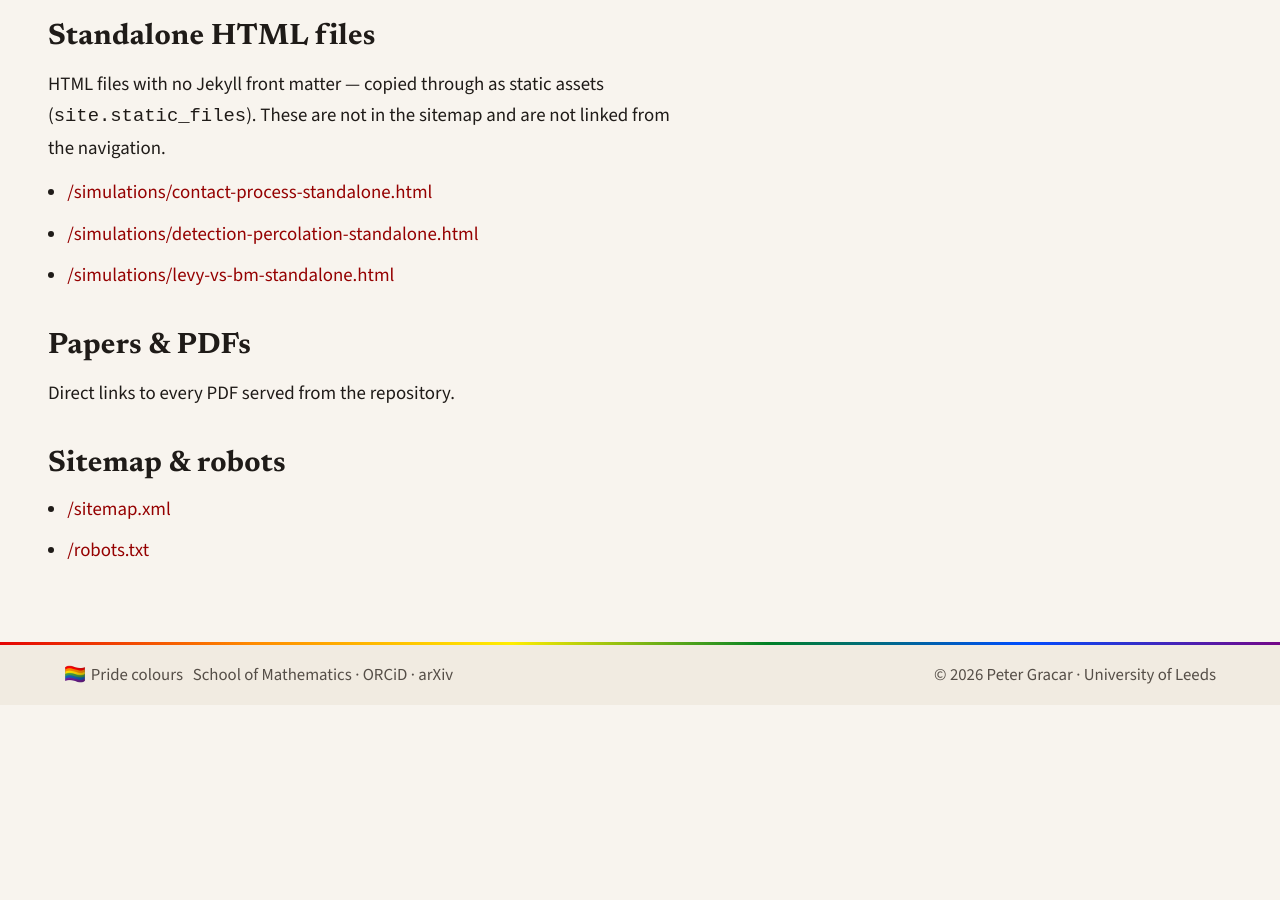
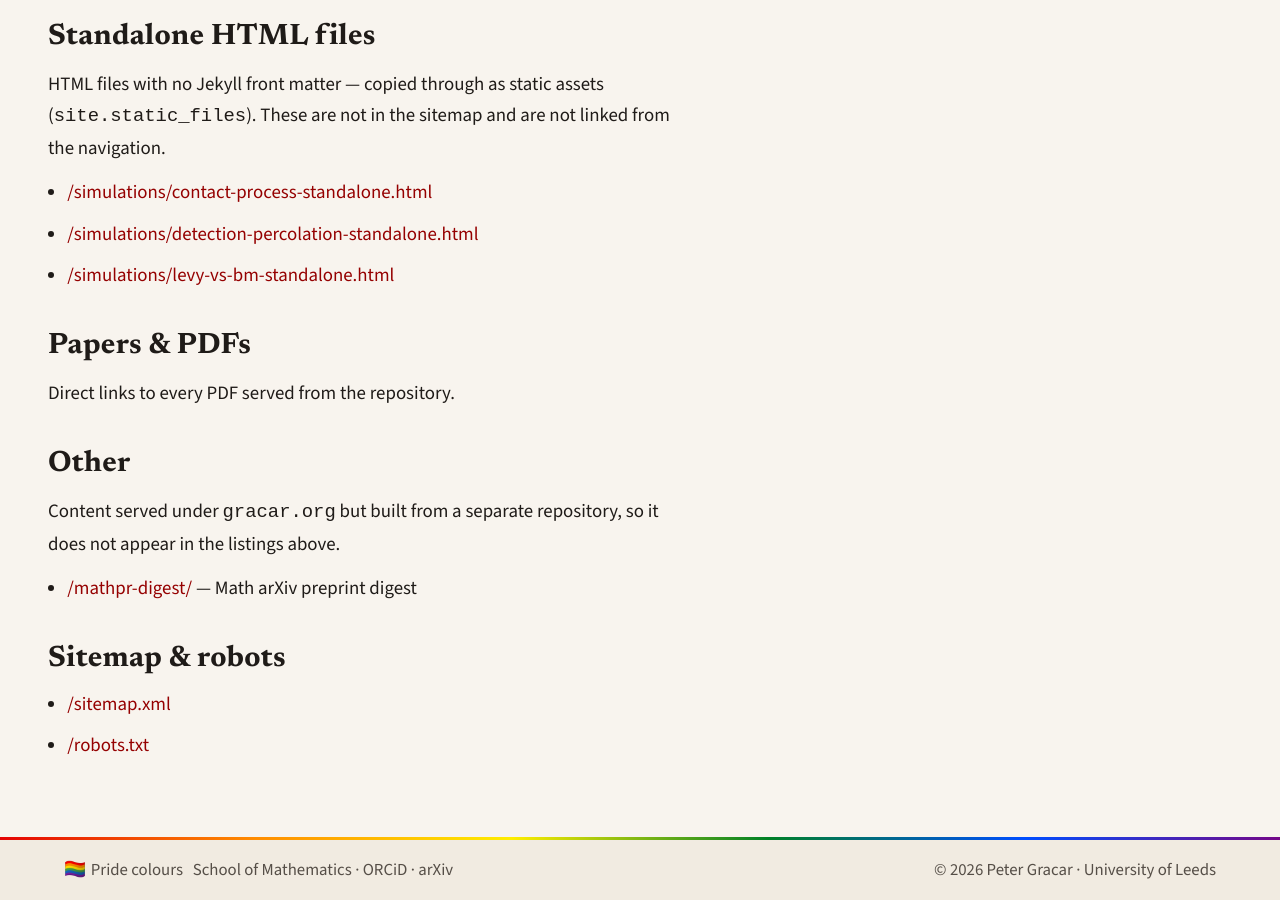
Before and after one commit to PeterGracar/PeterGracar.github.io, a Jekyll site: the page built from secret.html, in a window 1280 px wide and 900 px high, scrolled down 1328 px. Built offline with Jekyll 4.4.1, drawn with Linux system fonts in a browser that asks for light colours; before the commit the page ends 2033 px from its top, so only the background shows below that.

Commit message:
Link mathpr-digest from secret index

```diff
--- a/secret.html
+++ b/secret.html
@@ -87,6 +87,15 @@ sitemap: false
       </section>
 
       <section class="page-section reading-width">
+        <h2>Other</h2>
+        <p>Content served under <code>gracar.org</code> but built from a
+        separate repository, so it does not appear in the listings above.</p>
+        <ul>
+          <li><a href="/mathpr-digest/">/mathpr-digest/</a> — Math arXiv preprint digest</li>
+        </ul>
+      </section>
+
+      <section class="page-section reading-width">
         <h2>Sitemap &amp; robots</h2>
         <ul>
           <li><a href="sitemap.xml">/sitemap.xml</a></li>
```
